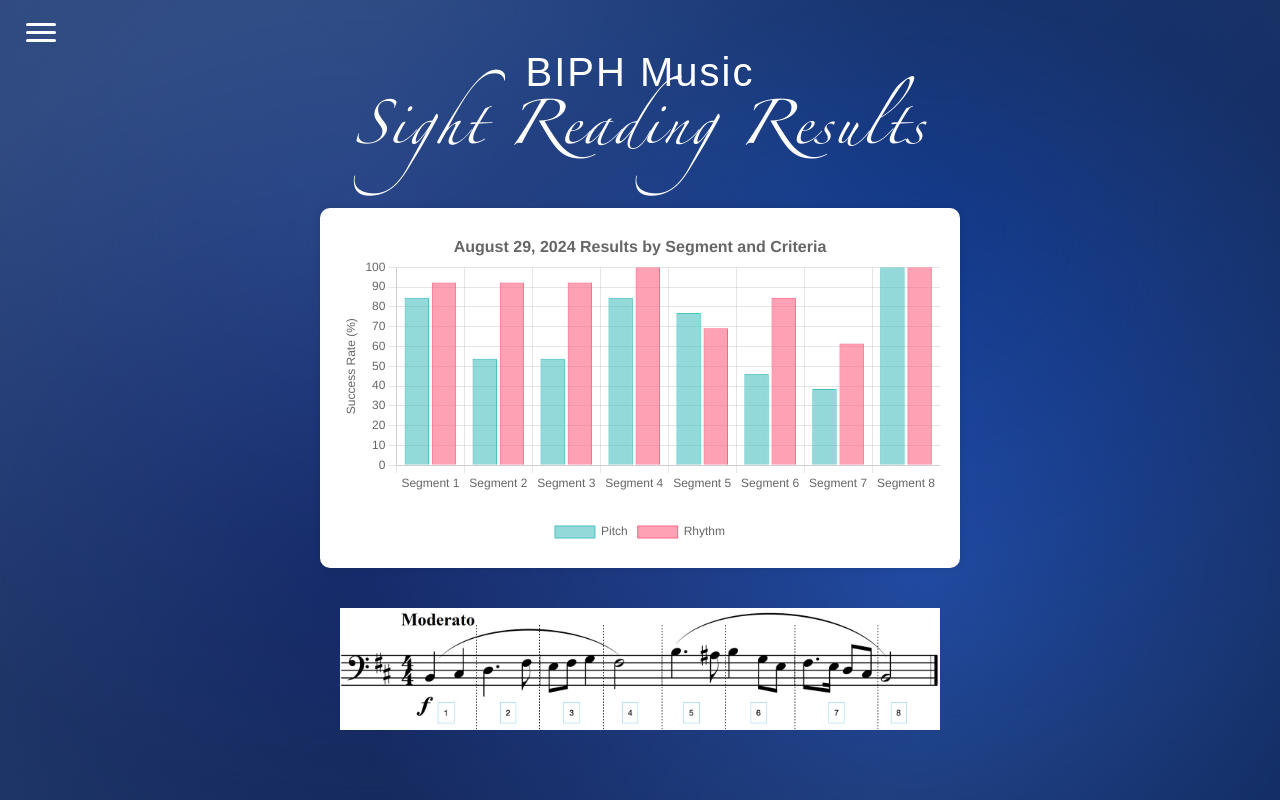
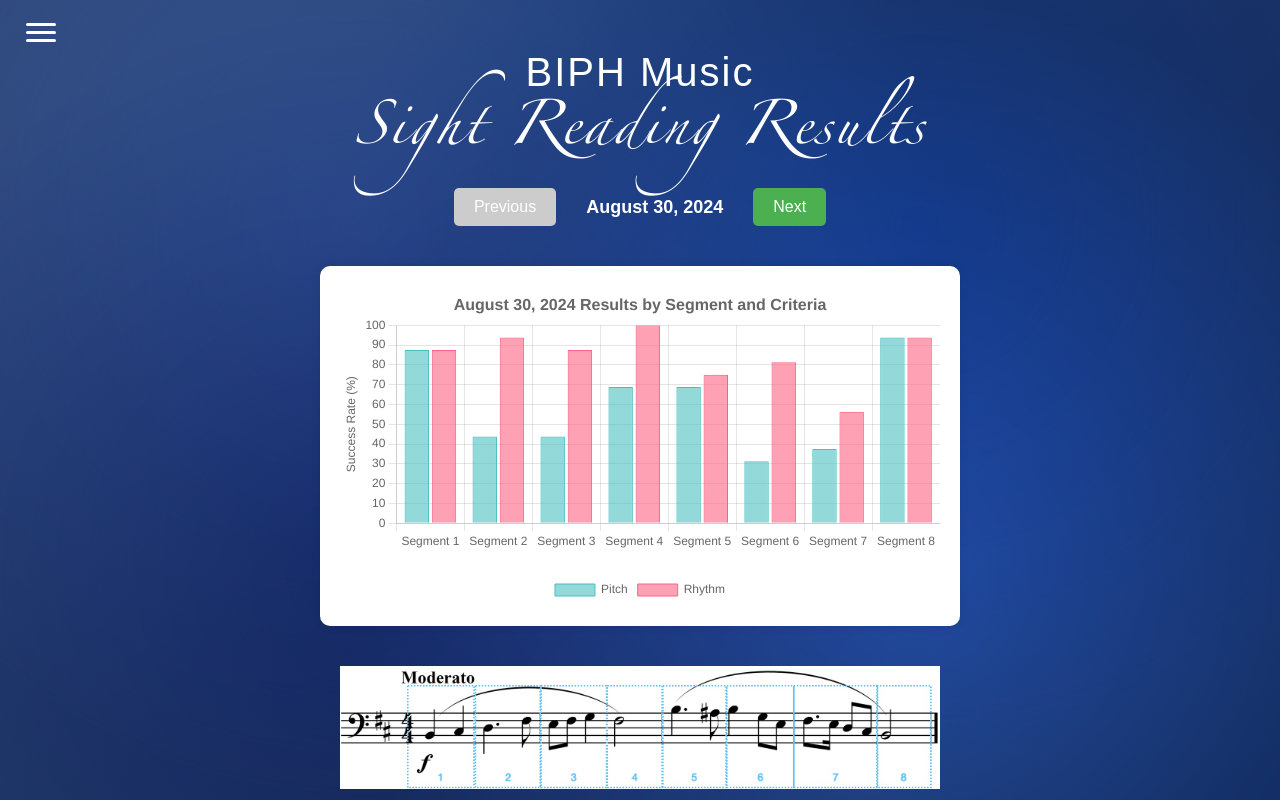
Before and after one commit to BIPHMusic/sightreadingresults, a plain HTML site: page index.html in a window 1280 px wide. Shown: the top 800 px of the page. Drawn offline with nearby package versions, Linux system fonts and the light colour scheme.

Commit message:
Add files via upload

```diff
--- a/index.html
+++ b/index.html
@@ -69,12 +69,10 @@
             }
         }
 
-
-
         .Subtitle {
             font-family: 'Zapfino', sans-serif;
             font-size: 40px;
-    margin-top: -0.5em; /* Adjusted for better spacing */
+            margin-top: -0.5em;
         }
 
         .hamburger-menu {
@@ -183,18 +181,18 @@
         }
 
         .container {
-    flex: 1; /* Allow the container to grow */
+            flex: 1;
             display: flex;
             justify-content: center;
             align-items: center;
-    padding: 20px; /* Added padding for better spacing */
+            padding: 20px;
         }
 
         h1 {
             font-size: 2.5rem;
             font-weight: 300;
             text-align: center;
-    margin: 20px 0; /* Adjust margin for spacing */
+            margin: 20px 0;
             letter-spacing: 2px;
         }
 
@@ -212,20 +210,19 @@
             display: flex;
             justify-content: center;
             align-items: center;
-    margin: 20px 0; /* Added margin for spacing */
+            margin: 20px 0;
         }
 
         .images {
-    width: 80%; /* Responsive width */
-    max-width: 600px; /* Optional: Set a max width for larger screens */
-    height: auto; /* Maintain aspect ratio */
+            width: 80%;
+            max-width: 600px;
+            height: auto;
         }
 
         canvas {
             width: 100% !important;
             height: auto !important;
         }
-
 
         .logocontainer {
             position: relative;
@@ -240,6 +237,43 @@ canvas {
             width: 25vh;
             height: auto;
             z-index: 10;
+        }
+
+        .stepper {
+            display: flex;
+            justify-content: center;
+            align-items: center;
+            margin: 20px 0;
+        }
+
+        .stepper-button {
+            background-color: #4CAF50;
+            border: none;
+            color: white;
+            padding: 10px 20px;
+            text-align: center;
+            text-decoration: none;
+            display: inline-block;
+            font-size: 16px;
+            margin: 0 10px;
+            cursor: pointer;
+            border-radius: 5px;
+            transition: background-color 0.3s;
+        }
+
+        .stepper-button:hover {
+            background-color: #45a049;
+        }
+
+        .stepper-button:disabled {
+            background-color: #cccccc;
+            cursor: not-allowed;
+        }
+
+        .date-display {
+            font-size: 18px;
+            font-weight: bold;
+            margin: 0 20px;
         }
     </style>
 </head>
@@ -271,6 +305,12 @@ canvas {
     <h1 class="Title">BIPH Music</h1>
     <h1 class="Subtitle">Sight Reading Results</h1>
 
+    <div class="stepper">
+        <button class="stepper-button" id="prevButton" onclick="changeDate(-1)">Previous</button>
+        <span class="date-display" id="currentDate"></span>
+        <button class="stepper-button" id="nextButton" onclick="changeDate(1)">Next</button>
+    </div>
+
     <div class="container">
         <div class="chart-container">
             <canvas id="assessmentChart"></canvas>
@@ -278,11 +318,12 @@ canvas {
     </div>
 
     <div class="container2">
-        <img src="images/Sight Reading Segments.jpg" class="images" alt="Sight Reading Segments">
+        <img id="sightReadingImage" src="" class="images" alt="Sight Reading Segments">
     </div>
 
     <div class="logocontainer">
         <img src="BASIS logo/Full Logo White on Transparent.png" alt="BASIS Logo" class="logo">
+    </div>
 
     <script>
     // Hamburger menu functionality
@@ -296,28 +337,80 @@ canvas {
 
     // Close the menu when clicking outside
     document.addEventListener('click', (event) => {
-        // Check if the click was outside the menu and the toggle button
         if (!menuToggle.contains(event.target) && !menuItems.contains(event.target)) {
             menuToggle.classList.remove('open');
             menuItems.classList.remove('show');
         }
     });
 
-    // Chart.js code
+    // Chart.js and date stepper functionality
+    const dates = ['August 30, 2024', 'September 6, 2024', 'September 13, 2024', 'September 20, 2024', 'September 27, 2024'];
+    let currentDateIndex = 0;
     const ctx = document.getElementById('assessmentChart').getContext('2d');
-        new Chart(ctx, {
+    let chart;
+
+    const data = {
+    'August 30, 2024': {
+        pitch: [87.5, 43.75, 43.75, 68.75, 68.75, 31.25, 37.5, 93.75],
+        rhythm: [87.5, 93.75, 87.5, 100, 75, 81.25, 56.25, 93.75],
+        image: 'images/Sight Reading Segments_Aug30.jpg'
+    },
+    'September 6, 2024': {
+        pitch: [75, 81.25, 68.75, 87.5, 93.75, 81.25, 81.25, 87.5],
+        rhythm: [93.75, 93.75, 87.5, 93.75, 100, 87.5, 87.5, 93.75],
+        image: 'images/Sight Reading Segments_Sep6.jpg'
+    },
+    'September 13, 2024': {
+        pitch: [50, 50, 50, 56.25, 56.25, 50, 43.75, 68.75],
+        rhythm: [62.5, 68.75, 75, 75, 81.25, 75, 50, 75],
+        image: 'images/Sight Reading Segments_Sep13.jpg'
+    },
+    'September 20, 2024': {
+        pitch: [62.5, 68.75, 68.75, 68.75, 62.5, 56.25, 62.5, 75],
+        rhythm: [81.25, 81.25, 81.25, 81.25, 75, 81.25, 81.25, 75],
+        image: 'images/Sight Reading Segments_Sep20.jpg'
+    },
+    'September 27, 2024': {
+        pitch: [68.75, 62.5, 62.5, 62.5, 75, 68.75, 50, 75],
+        rhythm: [81.25, 75, 81.25, 75, 81.25, 81.25, 75, 81.25],
+        image: 'images/Sight Reading Segments_Sep27.jpg'
+    }
+};
+
+    function updateChart(date) {
+        const chartData = data[date];
+        chart.data.datasets[0].data = chartData.pitch;
+        chart.data.datasets[1].data = chartData.rhythm;
+        chart.options.plugins.title.text = `${date} Results by Segment and Criteria`;
+        chart.update();
+
+        document.getElementById('sightReadingImage').src = chartData.image;
+        document.getElementById('currentDate').textContent = date;
+
+        document.getElementById('prevButton').disabled = (currentDateIndex === 0);
+        document.getElementById('nextButton').disabled = (currentDateIndex === dates.length - 1);
+    }
+
+    function changeDate(direction) {
+        currentDateIndex += direction;
+        if (currentDateIndex < 0) currentDateIndex = 0;
+        if (currentDateIndex >= dates.length) currentDateIndex = dates.length - 1;
+        updateChart(dates[currentDateIndex]);
+    }
+
+    chart = new Chart(ctx, {
         type: 'bar',
         data: {
             labels: ['Segment 1', 'Segment 2', 'Segment 3', 'Segment 4', 'Segment 5', 'Segment 6', 'Segment 7', 'Segment 8'],
             datasets: [{
                 label: 'Pitch',
-                    data: [84.6, 53.8, 53.8, 84.6, 76.9, 46.2, 38.5, 100],
+                data: [],
                 backgroundColor: 'rgba(75, 192, 192, 0.6)',
                 borderColor: 'rgba(75, 192, 192, 1)',
                 borderWidth: 1
             }, {
                 label: 'Rhythm',
-                    data: [92.3, 92.3, 92.3, 100, 69.2, 84.6, 61.5, 100],
+                data: [],
                 backgroundColor: 'rgba(255, 99, 132, 0.6)',
                 borderColor: 'rgba(255, 99, 132, 1)',
                 borderWidth: 1
@@ -345,7 +438,7 @@ canvas {
             plugins: {
                 title: {
                     display: true,
-                        text: 'August 29, 2024 Results by Segment and Criteria',
+                    text: '',
                     font: {
                         size: 16
                     }
@@ -356,6 +449,9 @@ canvas {
             }
         }
     });
+
+    // Initialize with the first date
+    updateChart(dates[currentDateIndex]);
     </script>
 </body>
 </html>
```
Also changed, not shown: images/Sight Reading Segments_Aug30.jpg (added), images/Sight Reading Segments_Sep13.jpg (added), images/Sight Reading Segments_Sep20.jpg (added), images/Sight Reading Segments_Sep27.jpg (added), images/Sight Reading Segments_Sep6.jpg (added). Lines whose indentation alone changed are shown as unchanged.
